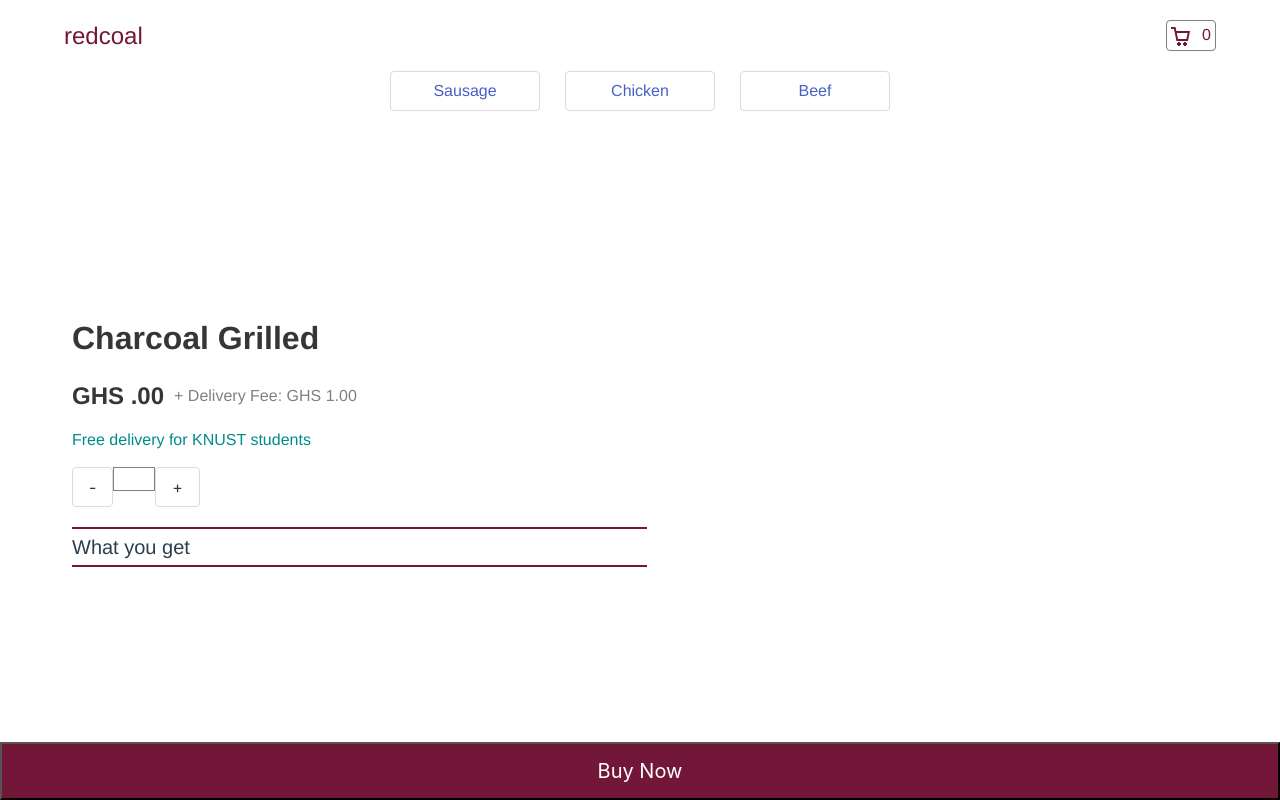
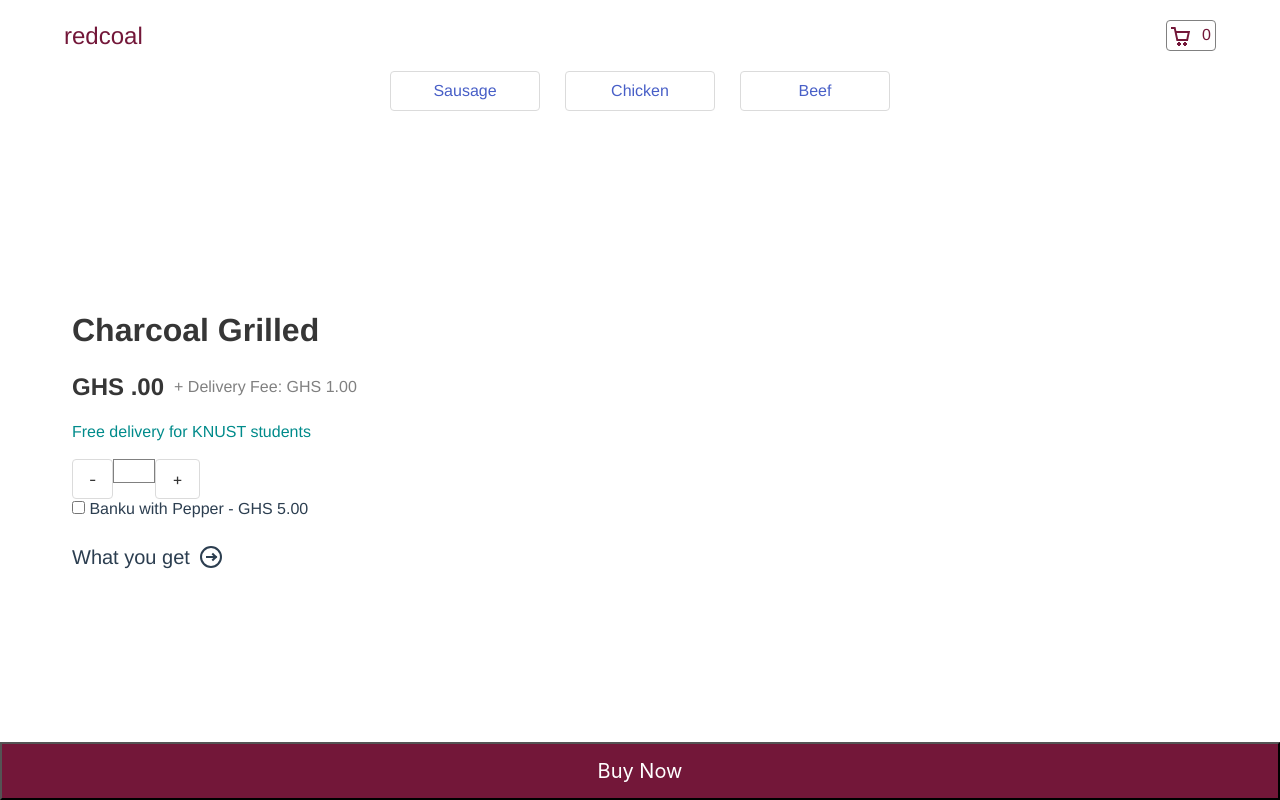
Before and after one commit to mchase007/redcoalv3., a Vue app: page /meal/beef in a window 1280 px wide. Built offline with nearby package versions, Linux system fonts and the light colour scheme.

Commit message:
product ui update

```diff
--- /dev/null
+++ b/src/assets/scss/_arrowR.scss
@@ -0,0 +1,35 @@
+.gg-arrow-right-o {
+  box-sizing: border-box;
+  position: relative;
+  display: block;
+  width: 22px;
+  height: 22px;
+  border: 2px solid;
+  transform: scale(var(--ggs,1));
+  border-radius: 20px
+ }
+
+ .gg-arrow-right-o::after,
+ .gg-arrow-right-o::before {
+  content: "";
+  display: block;
+  box-sizing: border-box;
+  position: absolute;
+  right: 4px
+ }
+
+ .gg-arrow-right-o::after {
+  width: 6px;
+  height: 6px;
+  border-top: 2px solid;
+  border-right: 2px solid;
+  transform: rotate(45deg);
+  bottom: 6px
+ }
+
+ .gg-arrow-right-o::before {
+  width: 10px;
+  height: 2px;
+  bottom: 8px;
+  background: currentColor
+ }
--- a/src/assets/scss/_product.scss
+++ b/src/assets/scss/_product.scss
@@ -61,7 +61,13 @@
 
 .clicker {
   padding: 5px 0;
-  border-top: 2.8px solid #731739;
-  border-bottom: 2.8px solid #731739;
+  // border-top: 2.8px solid #731739;
+  // border-bottom: 2.8px solid #731739;
   cursor: pointer;
+  display: flex;
+  align-items: center;
+
+  i{
+    margin-left: 10px;
+  }
 }
--- a/src/assets/scss/style.scss
+++ b/src/assets/scss/style.scss
@@ -12,6 +12,7 @@
 @import "menu";
 @import "close";
 @import "hero";
+@import "arrowR";
 
 
 
--- a/src/components/ProductItem.vue
+++ b/src/components/ProductItem.vue
@@ -15,8 +15,20 @@
         <button class="button" @click="increaseQuantity">+</button>
       </div>
 
+      <div class="field">
+        <div class="control">
+          <label class="">
+            <input type="checkbox">
+            Banku with Pepper - GHS 5.00
+          </label>
+        </div>
+      </div>
+
       <p class="is-size-5">{{userMeal.productDescription}}</p>
-      <div class="clicker is-size-5" @click="viewPack">What you get</div>
+      <div class="clicker is-size-5" @click="viewPack">
+        What you get
+        <i class="gg-arrow-right-o"></i>
+        </div>
 
        <div class="more is-size-5" :class="{pack: pack}">
         <ol type="1">
@@ -65,8 +77,8 @@ export default {
   methods: {
     updateCart(product) {
       this.$store.commit('addToCart', product);
-      this.$store.commit('closeProductTask');
-      this.$store.commit('openCartTask');
+      // this.$store.commit('closeProductTask');
+      // this.$store.commit('openCartTask');
       console.log('cart open');
     },
     closeProductView() {
```
Also changed, not shown: 7 other files (tests, documents, lock files or other folders).
